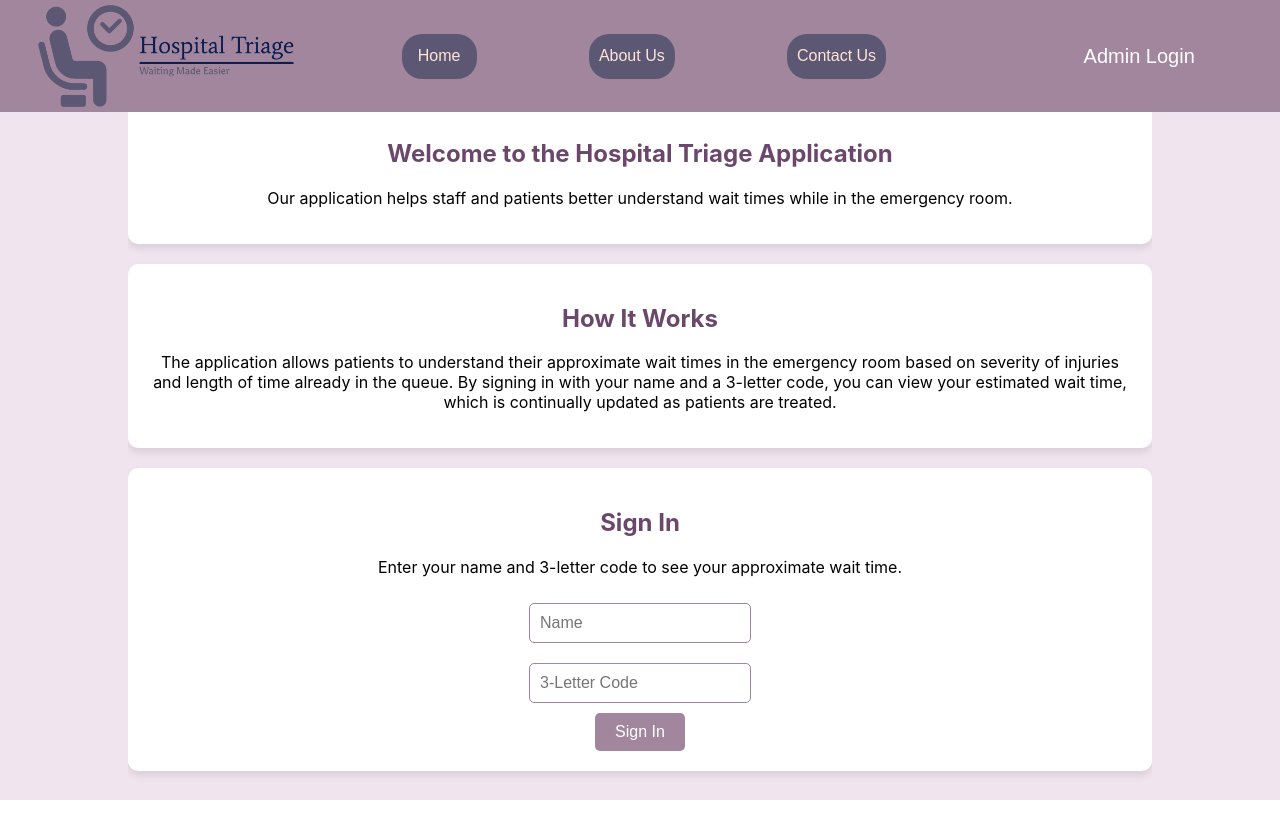
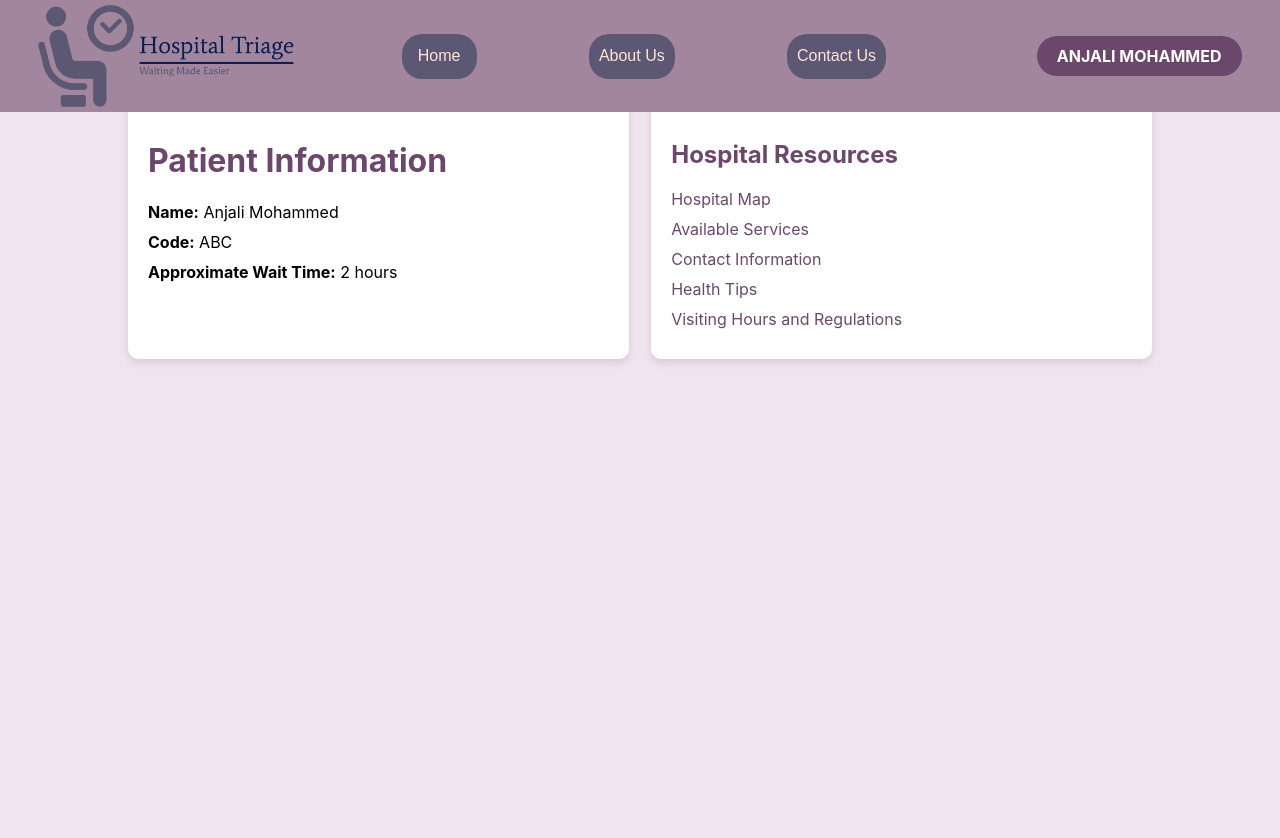
Before and after one commit to AnjaliMohammed/emergency_waitlist, a React (Create React App) app: page / in a window 1280 px wide. Shown: the top 838 px of the page. Before the commit the page ends 800 px from the top, so only its background shows below. Built offline with nearby package versions, Linux system fonts and the light colour scheme.

Commit message:
Added admin page and patient page and updated the components to suit

```diff
--- a/package.json
+++ b/package.json
@@ -10,6 +10,7 @@
     "react": "^18.3.1",
     "react-dom": "^18.3.1",
     "react-icons": "^5.2.1",
+    "react-router-dom": "^6.25.1",
     "react-scripts": "5.0.1",
     "web-vitals": "^2.1.4"
   },
--- a/src/App.js
+++ b/src/App.js
@@ -1,13 +1,10 @@
-import LandingPage from './components/landingPage';
-import Popup from './components/popup';
-import PopupInput from './components/popupInput';
+import React from 'react';
+import PatientPage from './components/patientPage';
 
-function App() {
+const App = () => {
   return (
-    <div>
-      <LandingPage />
-    </div>
+    <PatientPage patientName={"Anjali Mohammed"} patientCode={"ABC"}/>
   );
-}
+};
 
 export default App;
--- a/src/components/navBar.jsx
+++ b/src/components/navBar.jsx
@@ -3,7 +3,7 @@ import styles from "../styles/navBar.module.css";
 import Logo from "./logo";
 import NavButton from "./navButton";
 
-const NavigationBar = ({ toggleAdminLoginPopup }) => {
+const NavigationBar = ({ toggleAdminLoginPopup, name }) => {
   const homeButtonOnClick = () => {
     console.log("Home button clicked");
   };
@@ -31,10 +31,14 @@ const NavigationBar = ({ toggleAdminLoginPopup }) => {
         />
       </div>
       <div className={styles.authenticationButtonsContainer}>
-        <NavButton
-          buttonText="Admin Login"
-          onClickFunction={toggleAdminLoginPopup}
-        />
+        {name ? (
+          <span className={styles.name}>{name.toUpperCase()}</span>
+        ) : (
+          <NavButton
+            buttonText="Admin Login"
+            onClickFunction={toggleAdminLoginPopup}
+          />
+        )}
       </div>
     </div>
   );
--- /dev/null
+++ b/src/components/patientPage.jsx
@@ -0,0 +1,126 @@
+import React, { useState, useEffect } from "react";
+import styles from "../styles/patientPage.module.css";
+import NavigationBar from "./navBar";
+import HospitalMap from "../images/map.png";
+
+const resourcesInfo = {
+  Map: "Here is the hospital map. You can find various departments and facilities.",
+  "Available Services": [
+    "<strong>Emergency Care:</strong> Immediate treatment for critical conditions.",
+    "<strong>Outpatient Services:</strong> Routine check-ups, diagnostics, and minor procedures.",
+    "<strong>Inpatient Services:</strong> Comprehensive care for patients who need to stay overnight.",
+    "<strong>Surgical Services:</strong> Scheduled and emergency surgeries with advanced technology.",
+    "<strong>Maternity Services:</strong> Comprehensive care for mothers and newborns.",
+    "<strong>Pediatric Care:</strong> Specialized care for infants, children, and adolescents.",
+    "<strong>Cardiology:</strong> Treatment and care for heart-related conditions.",
+    "<strong>Oncology:</strong> Comprehensive cancer treatment and support services.",
+    "<strong>Radiology:</strong> Advanced imaging services including X-rays, CT scans, and MRIs.",
+    "<strong>Physical Therapy:</strong> Rehabilitation services to help patients recover mobility and function.",
+    "<strong>Mental Health Services:</strong> Counseling, therapy, and psychiatric care.",
+    "<strong>Pharmacy:</strong> On-site pharmacy services for prescriptions and consultations.",
+    "<strong>Laboratory Services:</strong> Diagnostic testing and blood work.",
+  ],
+  "Contact Information":
+    "For any inquiries, please contact us at (555) 123-4567 or email us at info@hospital.com.",
+  "Health Tips":
+    "Stay hydrated, get plenty of rest, and follow a balanced diet to maintain good health.",
+  "Visiting Hours":
+    "Visiting hours are from 9 AM to 9 PM. Please adhere to the hospital's regulations for a smooth visit.",
+};
+
+const PatientPage = ({ patientName, patientCode }) => {
+  const [waitTime, setWaitTime] = useState("");
+  const [selectedResource, setSelectedResource] = useState("");
+
+  useEffect(() => {
+    // TODO: Implement fetching patient wait time from the database
+    // Simulate fetching patient wait time from a database
+    const data = "2 hours";
+    setWaitTime(data);
+  }, [patientName, patientCode]);
+
+  return (
+    <div className={styles.patientInfoPageContainer}>
+      <NavigationBar name={patientName} />
+      <div className={styles.content}>
+        <div className={styles.patientInfo}>
+          <h1>Patient Information</h1>
+          <p>
+            <strong>Name:</strong> {patientName}
+          </p>
+          <p>
+            <strong>Code:</strong> {patientCode}
+          </p>
+          <p>
+            <strong>Approximate Wait Time:</strong> {waitTime}
+          </p>
+        </div>
+        <div className={styles.resources}>
+          <h2>Hospital Resources</h2>
+          <ul>
+            <li>
+              <a href="#" onClick={() => setSelectedResource("Map")}>
+                Hospital Map
+              </a>
+            </li>
+            <li>
+              <a
+                href="#"
+                onClick={() => setSelectedResource("Available Services")}
+              >
+                Available Services
+              </a>
+            </li>
+            <li>
+              <a
+                href="#"
+                onClick={() => setSelectedResource("Contact Information")}
+              >
+                Contact Information
+              </a>
+            </li>
+            <li>
+              <a href="#" onClick={() => setSelectedResource("Health Tips")}>
+                Health Tips
+              </a>
+            </li>
+            <li>
+              <a href="#" onClick={() => setSelectedResource("Visiting Hours")}>
+                Visiting Hours and Regulations
+              </a>
+            </li>
+          </ul>
+          {selectedResource && (
+            <div className={styles.resourceInfo}>
+              <h3>{selectedResource}</h3>
+
+              {selectedResource === "Map" ? (
+                <div>
+                  <p>{resourcesInfo[selectedResource]}</p>
+                  <img
+                    src={HospitalMap}
+                    alt="Hospital Map"
+                    className={styles.mapImage}
+                  />
+                </div>
+              ) : selectedResource === "Available Services" ? (
+                <ul className={styles.serviceList}>
+                  {resourcesInfo[selectedResource].map((service, index) => (
+                    <li
+                      key={index}
+                      dangerouslySetInnerHTML={{ __html: service }}
+                    ></li>
+                  ))}
+                </ul>
+              ) : (
+                <p>{resourcesInfo[selectedResource]}</p>
+              )}
+            </div>
+          )}
+        </div>
+      </div>
+    </div>
+  );
+};
+
+export default PatientPage;
--- /dev/null
+++ b/src/styles/adminPage.module.css
@@ -0,0 +1,53 @@
+.adminPageContainer {
+  display: flex;
+  flex-direction: column;
+  align-items: center;
+  background-color: #f0e4ef;
+  min-height: 100vh;
+  padding-top: 80px;
+}
+
+.content {
+  width: 80%;
+  max-width: 1200px;
+  margin: 20px auto;
+  text-align: center;
+  background-color: #ffffff;
+  border-radius: 10px;
+  padding: 20px;
+  box-shadow: 0 4px 8px rgba(0, 0, 0, 0.1);
+}
+
+.patientTable {
+  width: 100%;
+  border-collapse: collapse;
+  margin-top: 20px;
+}
+
+.patientTable th,
+.patientTable td {
+  border: 1px solid #ddd;
+  padding: 12px;
+  text-align: center;
+}
+
+.patientTable th {
+  background-color: #a1869e;
+  color: white;
+  text-align: center;
+}
+
+.patientTable tr:nth-child(even) {
+  background-color: #f9f9f9;
+}
+
+.patientTable tr:hover {
+  background-color: #f1f1f1;
+}
+
+.patientTable th,
+.patientTable td {
+  border: 1px solid #ddd;
+  padding: 8px;
+  border-radius: 5px;
+}
--- a/src/styles/navBar.module.css
+++ b/src/styles/navBar.module.css
@@ -31,3 +31,15 @@
   border: 1px solid white;
   height: 7vh;
 }
+
+.name {
+  background-color: #6b486b;
+  color: white;
+  font-size: 16px;
+  font-weight: bold;
+  padding: 10px 20px;
+  border-radius: 20px;
+  display: flex;
+  align-items: center;
+  justify-content: center;
+}
--- /dev/null
+++ b/src/styles/patientPage.module.css
@@ -0,0 +1,101 @@
+.patientInfoPageContainer {
+  display: flex;
+  flex-direction: column;
+  align-items: center;
+  background-color: #f0e4ef;
+  min-height: 100vh;
+  padding-top: 80px; /* Adjust based on the navbar height */
+}
+
+.content {
+  width: 80%;
+  max-width: 1200px;
+  margin: 20px auto;
+  display: flex;
+  flex-direction: row;
+  justify-content: space-between;
+}
+
+.patientInfo,
+.resources {
+  background-color: #ffffff;
+  border-radius: 10px;
+  padding: 20px;
+  margin-bottom: 20px;
+  box-shadow: 0 4px 8px rgba(0, 0, 0, 0.1);
+  width: 45%;
+}
+
+.patientInfo h1,
+.resources h2 {
+  color: #6b486b;
+}
+
+.patientInfo p,
+.resources ul {
+  margin: 10px 0;
+}
+
+.resources ul {
+  list-style-type: none;
+  padding: 0;
+}
+
+.resources li {
+  margin: 10px 0;
+}
+
+.resources a {
+  text-decoration: none;
+  color: #6b486b;
+}
+
+.resources a:hover {
+  text-decoration: underline;
+}
+
+.resourceInfo {
+  margin-top: 20px;
+  background-color: #f9f9f9;
+  border-radius: 10px;
+  padding: 15px;
+  box-shadow: 0 2px 4px rgba(0, 0, 0, 0.1);
+}
+
+.resourceInfo h3 {
+  margin-top: 0;
+  color: #6b486b;
+}
+
+.resourceInfo p {
+  margin: 0;
+  white-space: pre-line;
+}
+
+.serviceList {
+  list-style: none;
+  padding-left: 0;
+}
+
+.serviceList li {
+  margin: 10px 0;
+  padding-left: 20px;
+  position: relative;
+}
+
+.serviceList li::before {
+  content: "•";
+  color: #6b486b;
+  font-size: 1.2em;
+  position: absolute;
+  left: 0;
+  top: 0;
+  line-height: 1;
+}
+
+.mapImage {
+  margin-top: 20px;
+  max-width: 100%;
+  border-radius: 10px;
+  box-shadow: 0 2px 4px rgba(0, 0, 0, 0.1);
+}
```
Also changed, not shown: src/components/adminPage.jsx (added, +62 -0 lines), src/images/map.png (added), 1 other file (tests, documents, lock files or other folders).
